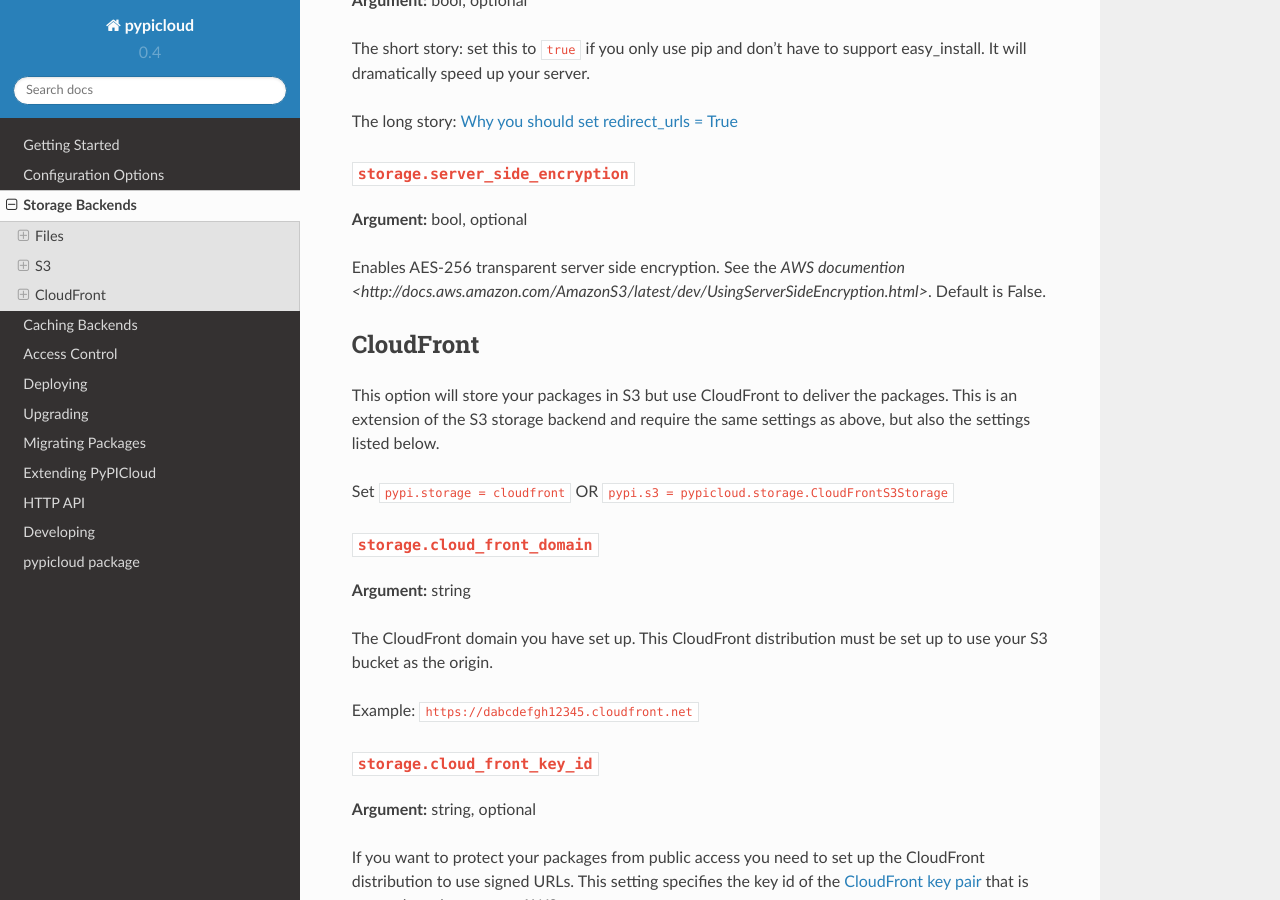
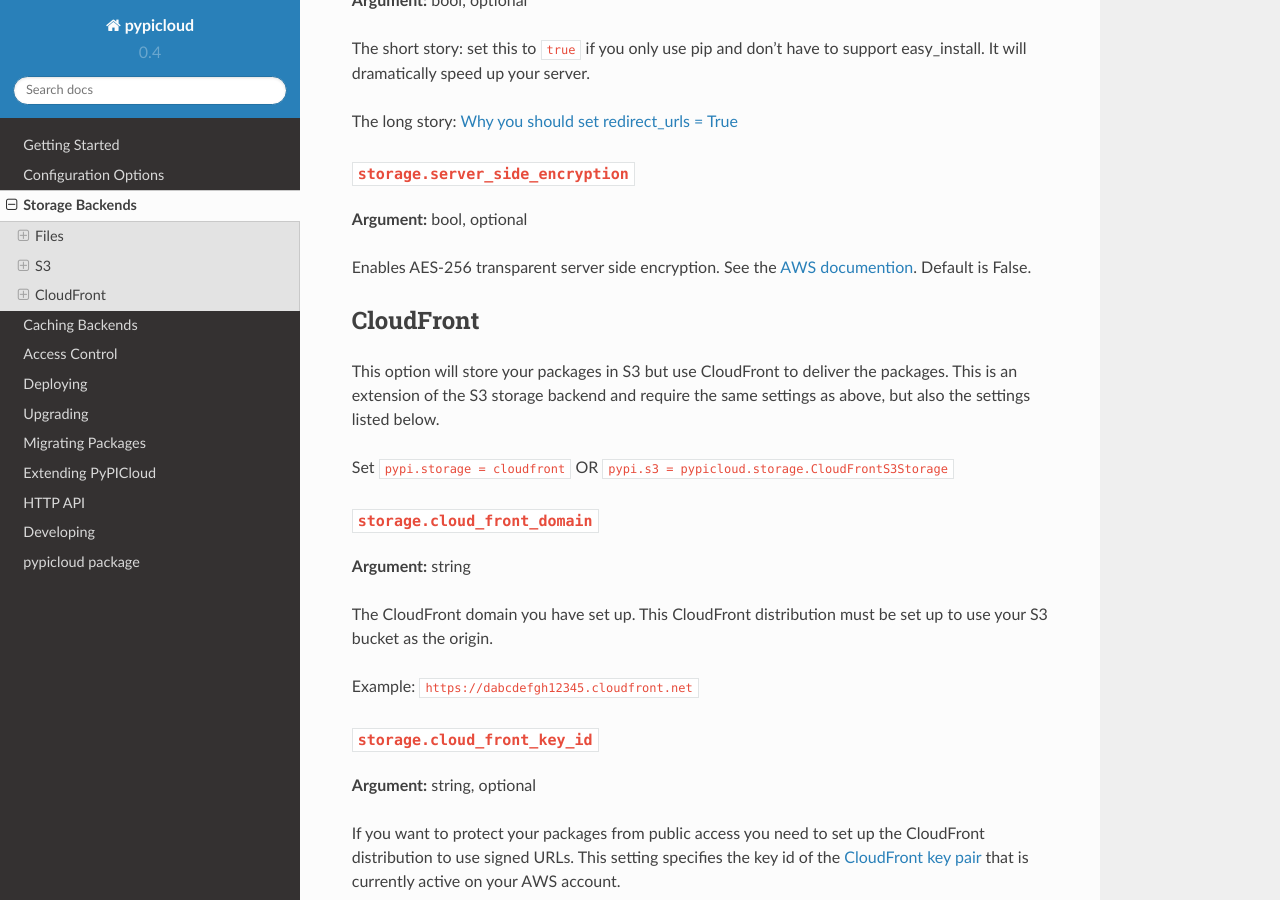
Before and after one commit to stevearc/pypicloud, a Sphinx documentation site: the page built from doc/topics/storage.rst, in a window 1280 px wide and 900 px high, scrolled down 2426 px. Built offline with Sphinx 7.4.7 and the Read the Docs theme 2.0.0, drawn with Linux system fonts in a browser that asks for light colours; pages that are not in the unit, such as notebooks, are missing from menus.

Commit message:
Fix a link in the docs

```diff
--- a/doc/topics/storage.rst
+++ b/doc/topics/storage.rst
@@ -110,7 +110,7 @@
 **Argument:** bool, optional
 
 Enables AES-256 transparent server side encryption. See the `AWS documention
-<http://docs.aws.amazon.com/AmazonS3/latest/dev/UsingServerSideEncryption.html>`.
+<http://docs.aws.amazon.com/AmazonS3/latest/dev/UsingServerSideEncryption.html>`_.
 Default is False.
 
 CloudFront
```
